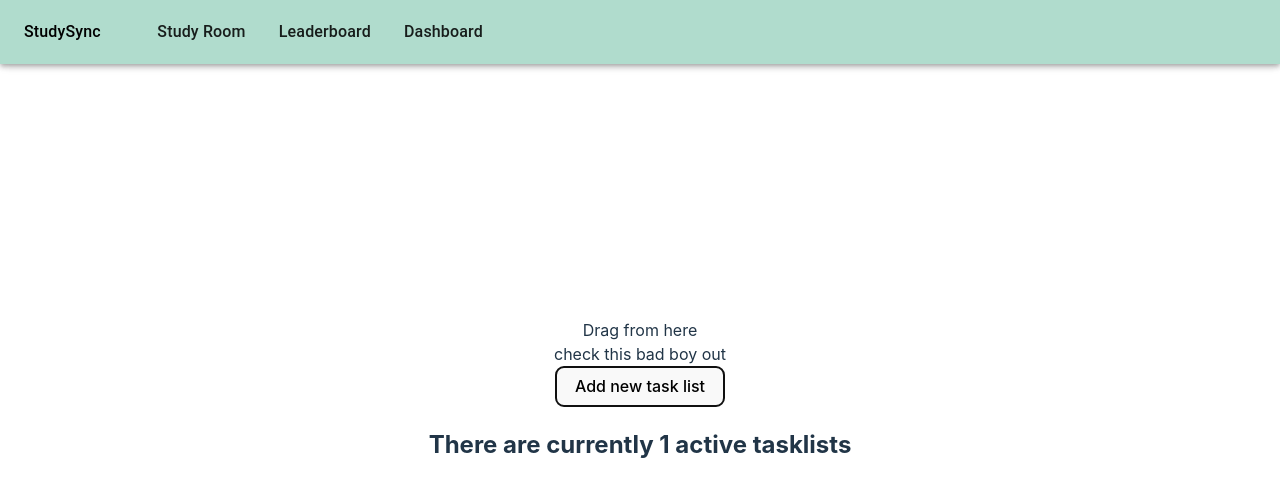
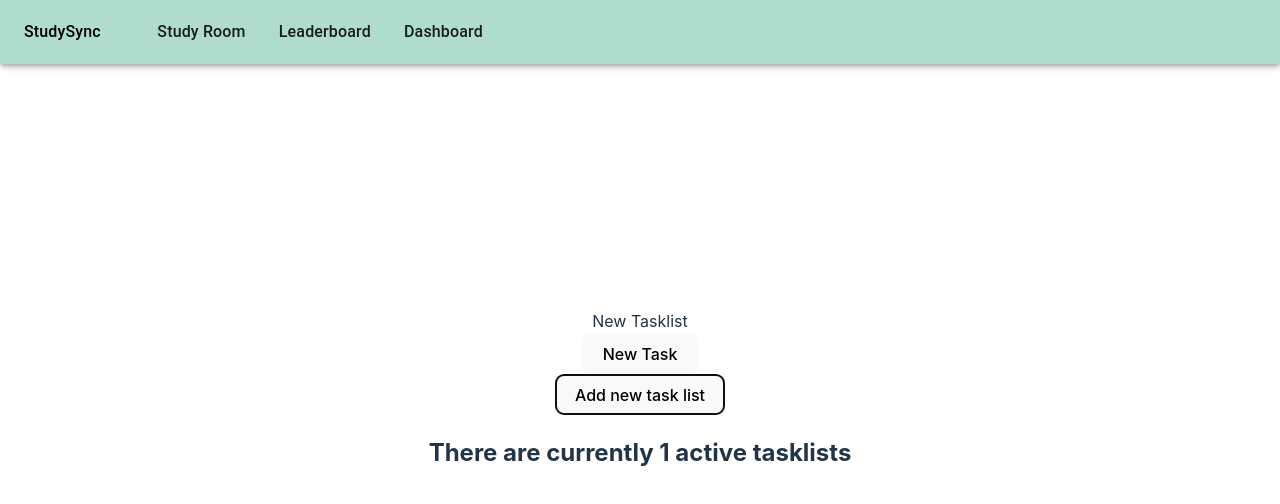
Before and after one commit to DevanQuinn/StudySync, a React (Vite) app: page /dashboard in a window 1280 px wide. Both pictures are taken after a click on the button "Add new task list". Shown: the top 504 px of the page. Built offline with nearby package versions, Linux system fonts and the light colour scheme.

Commit message:
added button to add task to a tasklist

```diff
--- a/routes/dashboard/Dashboard.jsx
+++ b/routes/dashboard/Dashboard.jsx
@@ -15,7 +15,7 @@ function Dashboard() {
 
 	const addTasklistButtonClick = () => {
 		if (tasklistsList.length < 10) {
-			addTasklist(tasklistsList.concat(<Tasklist />));
+			addTasklist(tasklistsList.concat(<Tasklist title="yourmom"/>));
 		}
 		else {
 			alert("The maximum number of tasklists is 10!");
--- a/src/components/Tasklist.jsx
+++ b/src/components/Tasklist.jsx
@@ -1,5 +1,6 @@
 import Draggable, {DraggableCore} from "react-draggable";
-import React, {useState} from 'react';
+import React, {useEffect, useState} from 'react';
+import Button from "./Button.jsx";
 
 /*
 TODO LIST:
@@ -10,18 +11,30 @@ TODO LIST:
     * tasklists should be able to store tasks
     * tasks should be ordered
     * tasklists should be resizable
-    * tasks should be markable as complete, and ALSO deletable. completing a task shouldn't complete it.
+    * tasks should be markable as complete, and ALSO deletable. completing a task shouldn't complete it. <<This is next step, create a Task component
     * tasklists should have a large maximum number of tasks
     * tasklists should be collapsable, and users should be able to scroll through their tasks
     * tasklists should be savable to a file in the database
 */
 
-const Tasklist = () => {
+const Tasklist = ({title}) => {
+    const [currTitle, updateTitle] = React.useState("");
+    const [tasks, updateTasks] = React.useState([]);
+
+    useEffect(() => {
+        updateTitle("New Tasklist");
+    });
+
+    const addTask = () => {
+        updateTasks(tasks.concat(<>dummy task</>))
+    }
+
     return (
         <Draggable handle=".handle">
             <div>
-                <div className="handle">Drag from here</div>
-                <div>check this bad boy out</div>
+                <div className="handle">{currTitle}</div>
+                <div>{tasks}</div>
+                <div><Button onClick={addTask}>New Task</Button></div>
             </div>
         </Draggable>
     );
```
